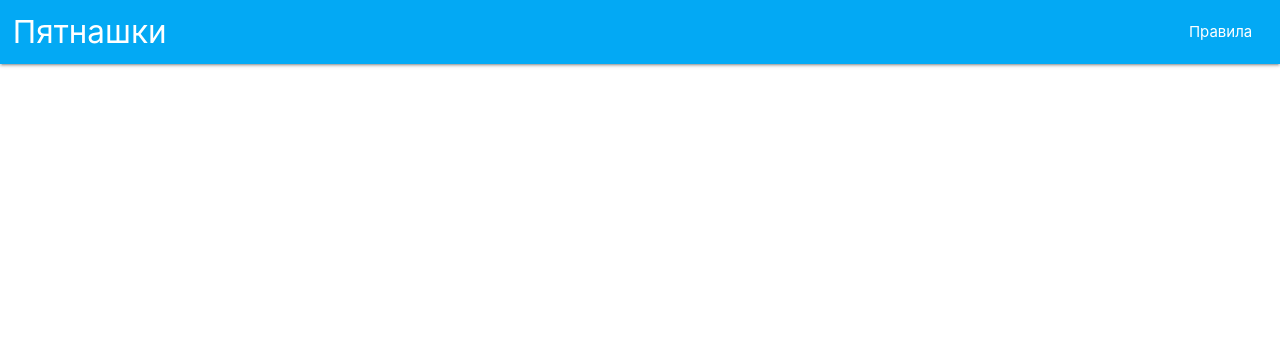
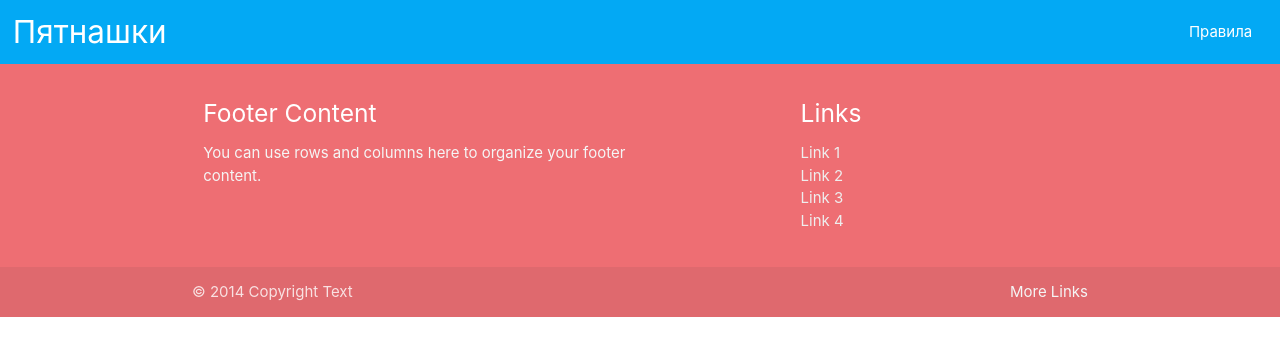
Before and after one commit to alekseishkel/react-game, a React app: page / in a window 1280 px wide. Shown: the top 356 px of the page. Built offline with nearby package versions, Linux system fonts and the light colour scheme.

Commit message:
feat: add footer

```diff
--- a/src/components/app/app.tsx
+++ b/src/components/app/app.tsx
@@ -1,10 +1,14 @@
 import React from 'react';
 
 import Header from '../header/header';
+import Footer from '../footer/footer';
 
 const App: React.FC = () => {
   return (
-    <Header />
+    <React.Fragment>
+      <Header />
+      <Footer />
+    </React.Fragment>
   )
 }
 
--- /dev/null
+++ b/src/components/footer/footer.tsx
@@ -0,0 +1,40 @@
+import React from 'react';
+import styled from 'styled-components';
+
+const StyledHeader = styled.div`
+  padding: 0 1%;
+`;
+
+const Header: React.FC = () => {
+  return (
+    <footer className="page-footer">
+    <div className="container">
+      <div className="row">
+        <div className="col l6 s12">
+          <h5 className="white-text">Footer Content</h5>
+          <p className="grey-text text-lighten-4">You can use rows and columns here to organize your footer content.</p>
+        </div>
+        <div className="col l4 offset-l2 s12">
+          <h5 className="white-text">Links</h5>
+          <ul>
+            <li><a className="grey-text text-lighten-3" href="#!">Link 1</a></li>
+            <li><a className="grey-text text-lighten-3" href="#!">Link 2</a></li>
+            <li><a className="grey-text text-lighten-3" href="#!">Link 3</a></li>
+            <li><a className="grey-text text-lighten-3" href="#!">Link 4</a></li>
+          </ul>
+        </div>
+      </div>
+    </div>
+    <div className="footer-copyright">
+      <div className="container">
+      © 2014 Copyright Text
+      <a className="grey-text text-lighten-4 right" href="#!">More Links</a>
+      </div>
+    </div>
+  </footer>
+  )
+
+
+}
+
+export default Header;
```
